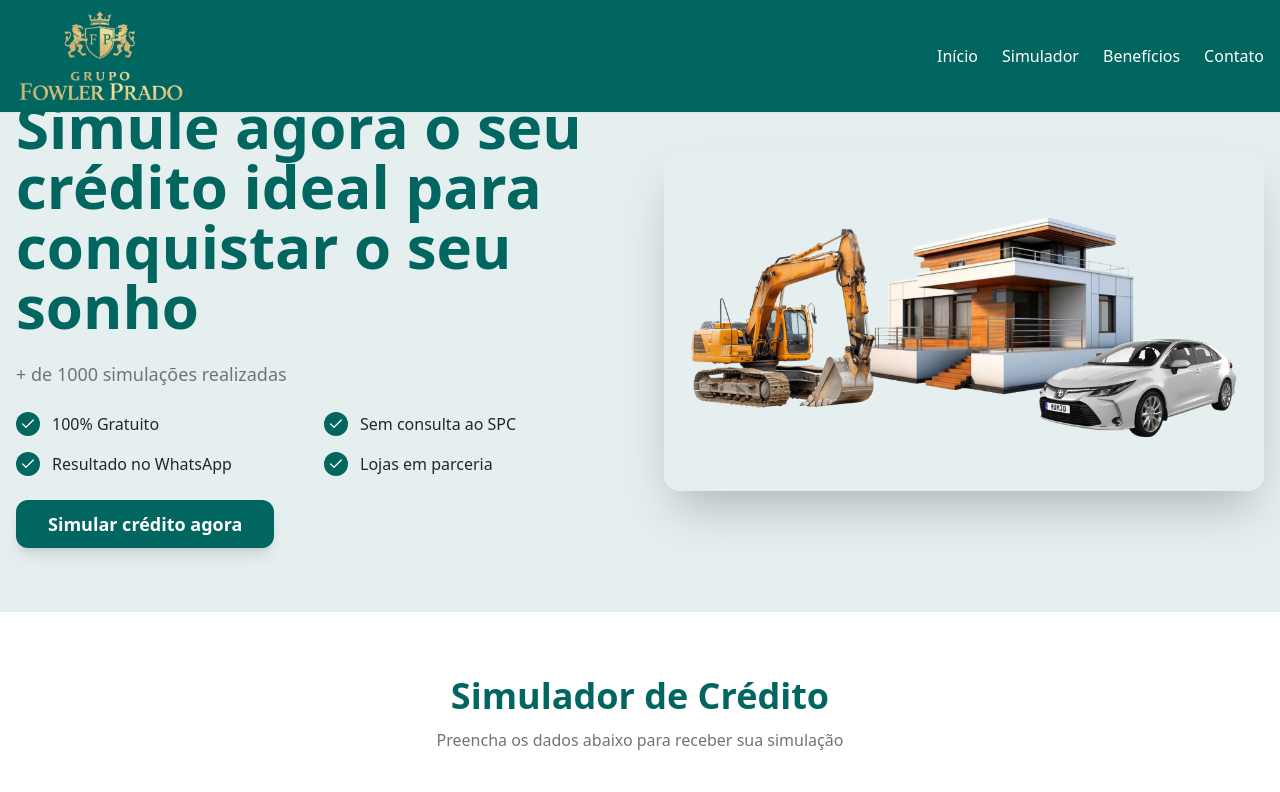
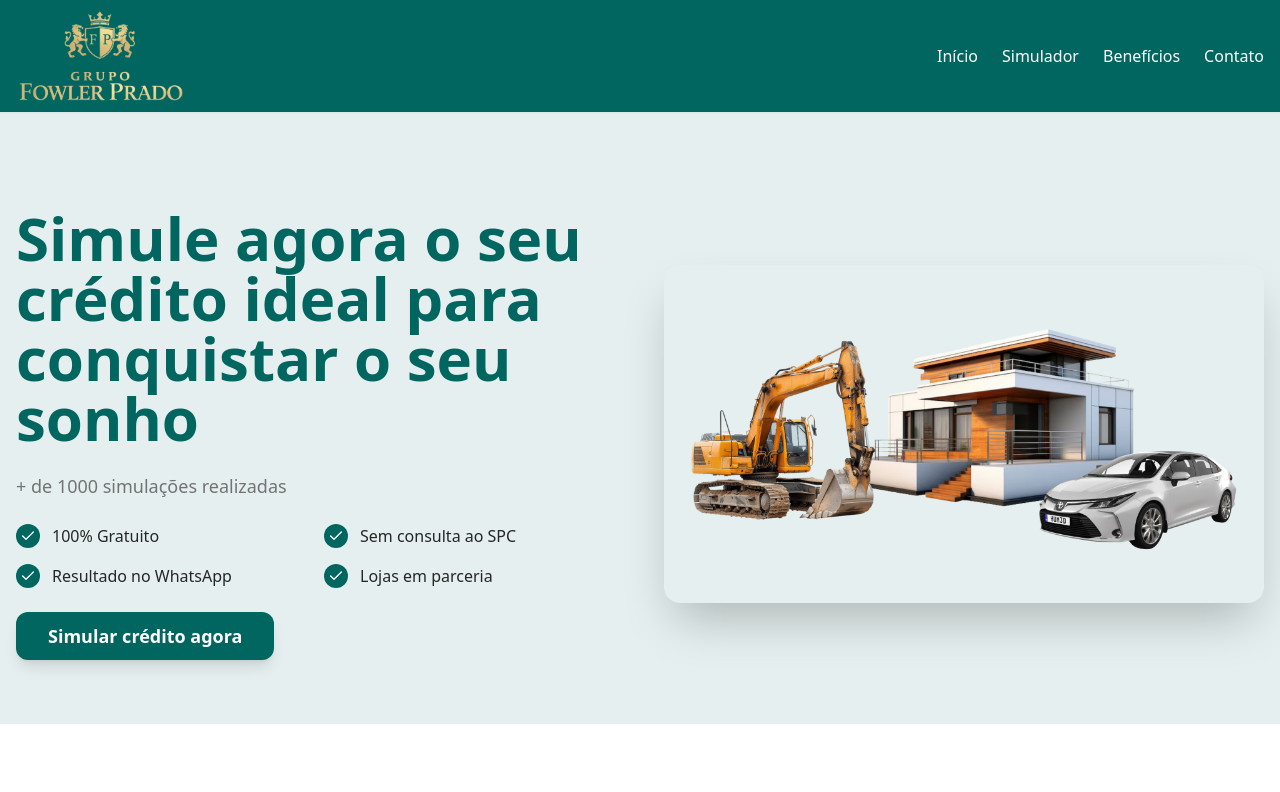
Before and after one commit to marcosviniiciusfs-png/simulador-fowler, a React (Vite) app: page / in a window 1280 px wide. Shown: the top 792 px of the page. Built offline with nearby package versions, Linux system fonts and the light colour scheme; the HTML template or start-up script is replaced by a standard one.

Commit message:
Add pt-28 to main so content clears the fixed header

```diff
--- a/src/pages/Index.tsx
+++ b/src/pages/Index.tsx
@@ -18,7 +18,7 @@ const Index = () => {
   return (
     <div className="min-h-screen bg-background">
       <Header />
-      <main>
+      <main className="pt-28">
         <HeroSection onSimulateClick={scrollToSimulator} />
         <Simulator />
         <BenefitsSection />
```
